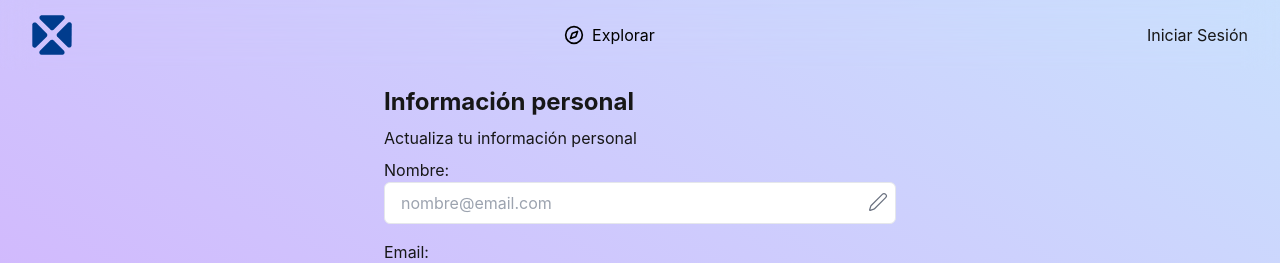
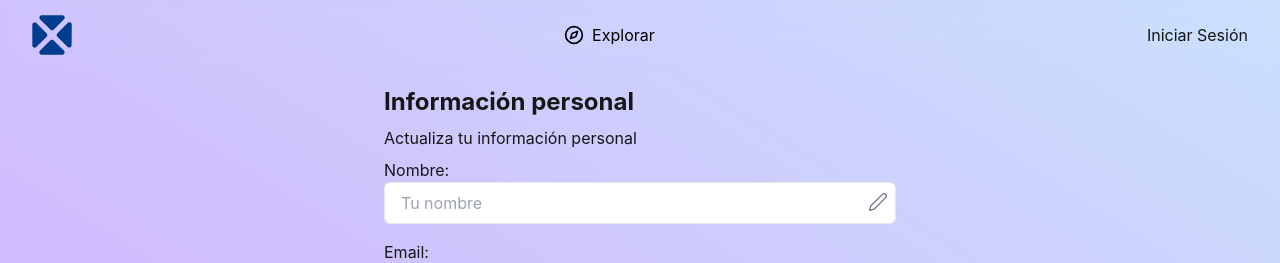
Before and after one commit to bisarroyo/ticket-saas, a Next.js app: page /profile/settings in a window 1280 px wide. Shown: the top 263 px of the page. Built offline with nearby package versions, Linux system fonts and the light colour scheme; no server answers.

Commit message:
update input name and placeholder

```diff
--- a/components/profile/user-form.tsx
+++ b/components/profile/user-form.tsx
@@ -50,9 +50,9 @@ const UserForm: React.FC<{
         >
           <InputUserForm
             label='Nombre:'
-            id='email'
+            id='full_name'
             type='text'
-            placeholder='nombre@email.com'
+            placeholder='Tu nombre'
             {...register('full_name')}
             required
             error={errors?.full_name?.message}
```
